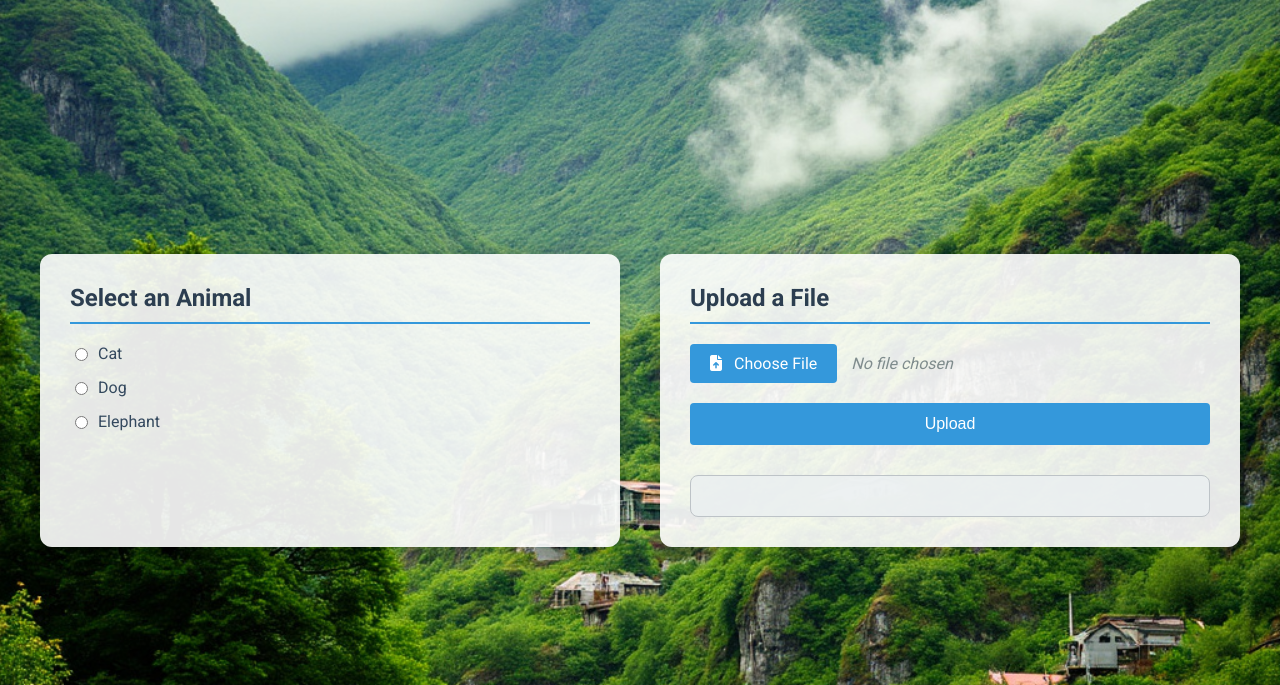
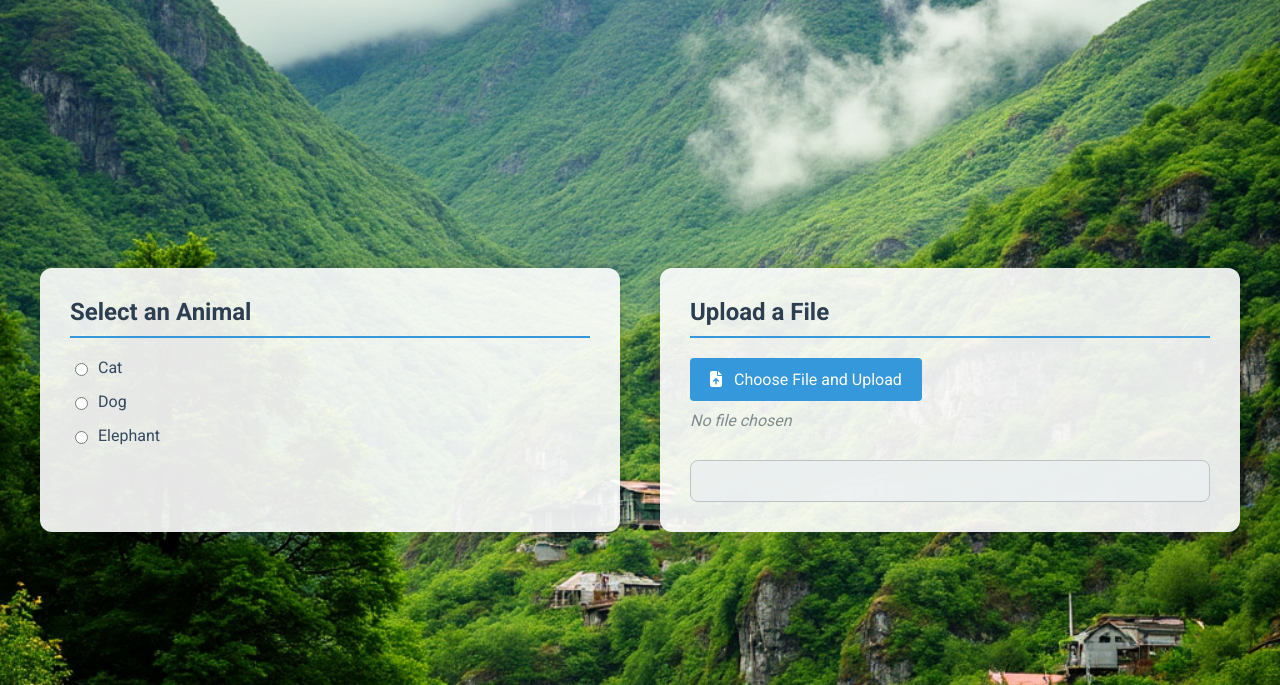
Before and after one commit to gadekar-pravin/BeastBytes, a FastAPI app: page / in a window 1280 px wide. Shown: the top 685 px of the page. Run offline with FastAPI, Linux system fonts and the light colour scheme.

Commit message:
GUI enhancements

```diff
--- a/static/script.js
+++ b/static/script.js
@@ -13,25 +13,25 @@ document.addEventListener('DOMContentLoaded', () => {
         }
     });
 
-    fileInput.addEventListener('change', (e) => {
+    fileInput.addEventListener('change', async (e) => {
         if (e.target.files.length > 0) {
             fileName.textContent = e.target.files[0].name;
+            await uploadFile();
         } else {
             fileName.textContent = 'No file chosen';
         }
     });
 
-    uploadForm.addEventListener('submit', async (e) => {
-        e.preventDefault();
+    async function uploadFile() {
         const formData = new FormData(uploadForm);
         const selectedAnimal = document.querySelector('input[name="animal"]:checked');
 
-        if (selectedAnimal) {
-            formData.append('animal', selectedAnimal.value);
-        } else {
+        if (!selectedAnimal) {
             alert('Please select an animal before uploading.');
             return;
         }
+
+        formData.append('animal', selectedAnimal.value);
 
         try {
             const response = await fetch('/upload', {
@@ -48,5 +48,5 @@ document.addEventListener('DOMContentLoaded', () => {
             console.error('Error:', error);
             fileInfo.innerHTML = '<p>An error occurred while uploading the file.</p>';
         }
-    });
+    }
 });
--- a/static/styles.css
+++ b/static/styles.css
@@ -101,12 +101,13 @@ h2 {
 
 .file-input-label {
     display: inline-block;
-    padding: 10px 20px;
+    padding: 12px 20px;
     background-color: #3498db;
     color: white;
     border-radius: 4px;
     cursor: pointer;
     transition: background-color 0.3s;
+    font-size: 16px;
 }
 
 .file-input-label:hover {
@@ -118,7 +119,8 @@ h2 {
 }
 
 #file-name {
-    margin-left: 10px;
+    display: block;
+    margin-top: 10px;
     font-style: italic;
     color: #7f8c8d;
 }
--- a/templates/index.html
+++ b/templates/index.html
@@ -25,11 +25,10 @@
                 <div class="file-input-wrapper">
                     <input type="file" id="file-input" name="file" required>
                     <label for="file-input" class="file-input-label">
-                        <i class="fas fa-file-upload"></i> Choose File
+                        <i class="fas fa-file-upload"></i> Choose File and Upload
                     </label>
                     <span id="file-name">No file chosen</span>
                 </div>
-                <button type="submit">Upload</button>
             </form>
             <div id="file-info"></div>
         </div>
```
